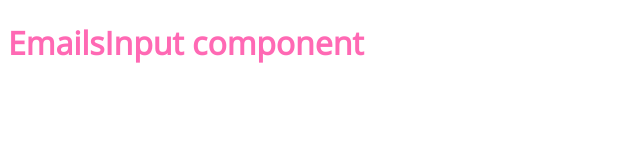
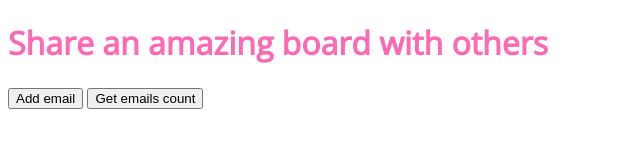
Before and after one commit to curpeng/emails-component, a website built with Parcel: page src/index.html in a window 1280 px wide. Shown: the whole page, without its empty margins (0-640 px from the left). Built offline with nearby package versions, Linux system fonts and the light colour scheme.

Commit message:
add form to index.html

```diff
--- a/src/index.html
+++ b/src/index.html
@@ -6,12 +6,31 @@
   <title>Demo</title>
   <link href="https://fonts.googleapis.com/css?family=Open+Sans&display=swap" rel="stylesheet">
   <link rel="stylesheet" href="./styles/base.css" />
-  <script src="./scripts/components/index.js"></script>
 </head>
 
 <body>
-  <h1>EmailsInput component</h1>
+  <div class="form">
+    <div class="form__header">
+      <h1>
+        Share an amazing board with others
+      </h1>
+    </div>
 
+    <div class="form__body">
+      <div id="emails-input"></div>
+    </div>
+
+    <div class="form__footer">
+      <button> Add email </button>
+      <button> Get emails count </button>
+    </div>
+  </div>
 </body>
 
+<script src="./scripts/components/index.js"></script>
+<script>
+  var inputContainerNode = document.querySelector('#emails-input');
+  var emailsInput = new EmailsInput(inputContainerNode, { });
+</script>
+
 </html>
```
